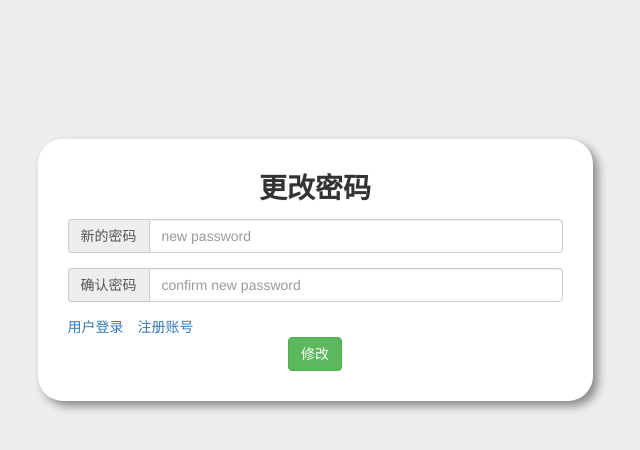
After one commit to scl1994/alpha_0, a Django app: page /account/change_pwd/ in a window 1280 px wide. The commit adds this page. Shown: the top 450 px of the page, without its empty margins (325-965 px from the left). Run offline with Django 3.2, Linux system fonts and the light colour scheme; some libraries are stand-ins or nearby versions.

Commit message:
add the password-changing function

```diff
--- a/apps/users/urls.py
+++ b/apps/users/urls.py
@@ -1,6 +1,6 @@
 from django.conf.urls import url
 
-from .views import LoginView, RegisterView, ActiveView
+from .views import LoginView, RegisterView, ActiveView, ForgetPasswordView, ForgetVerifyView, ChangePwdView
 
 
 urlpatterns = [
@@ -9,4 +9,10 @@ urlpatterns = [
     url(r'^register/$', RegisterView.as_view(), name="register"),
 
     url(r"^active/(?P<token>.*)/$", ActiveView.as_view(), name="user_active"),
+
+    url(r"^forget_pwd/$", ForgetPasswordView.as_view(), name="forget_pwd"),
+
+    url(r"^forget_verify/(?P<token>.*)/$", ForgetVerifyView.as_view(), name="forget_verify"),
+
+    url(r"^change_pwd/$", ChangePwdView.as_view(), name="change_pwd"),
 ]
--- a/apps/users/views.py
+++ b/apps/users/views.py
@@ -5,8 +5,8 @@ from django.contrib.auth.backends import ModelBackend
 from django.contrib.auth.hashers import make_password
 
 from .models import UserProfile
-from .forms import LoginForm, RegisterForm
-from utils.send_email import send_register_email
+from .forms import LoginForm, RegisterForm, ForgetPwdForm, ChangePwdForm
+from utils.send_email import send_email
 from utils.token import token_confirm
 
 
@@ -62,7 +62,7 @@ class RegisterView(View):
             user_profile.save()
 
             email_token = token_confirm.generate_validate_token(user_email)
-            send_register_email(email=user_email, token=email_token, send_type="register")
+            send_email(email=user_email, token=email_token, send_type="register")
             return render(request, "login.html")
         else:
             return render(request, "register.html", {"register_form": register_form})
@@ -88,3 +88,45 @@ class ActiveView(View):
         user.is_activated = True
         user.save()
         return render(request, "login.html")
+
+
+class ForgetPasswordView(View):
+    def get(self, request):
+        return render(request, "forget-pwd.html")
+
+    def post(self, request):
+        forget_pwd_form = ForgetPwdForm(request.POST)
+        if forget_pwd_form.is_valid():
+            email = request.POST.get("email", "")
+
+            email_token = token_confirm.generate_validate_token(email)
+            send_email(email=email, token=email_token, send_type="forget_pwd")
+            return render(request, "send-success.html")
+        return render(request, "forget-pwd.html", {"forget_pwd_form": forget_pwd_form})
+
+
+class ForgetVerifyView(View):
+    def get(self, request, token):
+        try:
+            email = token_confirm.confirm_validate_token(token, expiration=3600)
+        except:
+            return render(request, "forget-pwd.html", {"message": "邮箱验证信息有误或者已过期，请重新验证"})
+        return render(request, "change-pwd.html", {"user_email": email})
+
+
+class ChangePwdView(View):
+    def get(self, request):
+        return render(request, "change-pwd.html")
+
+    def post(self, request):
+        change_pwd_form = ChangePwdForm(request.POST)
+        if change_pwd_form.is_valid():
+            email = request.POST.get("email")
+            password = request.POST.get("password_1")
+            user = UserProfile.objects.get(email=email)
+            user.password = make_password(password)
+            user.save()
+            return render(request, "login.html")
+        else:
+            email = request.POST.get("email", "")
+            return render(request, "change-pwd.html", {"change_pwd_form": change_pwd_form, "user_email": email})
--- /dev/null
+++ b/static/css/forget-pwd.css
@@ -0,0 +1,14 @@
+body {background-color: #eee}
+
+.verify-email {margin-top: 25%; background-color: white; padding: 30px; border-radius: 25px; box-shadow: 5px 5px 10px #888888;}
+
+.verify-email .part-title {font-size: 28px; text-align: center}
+
+.verify-email .verify-button {text-align: center}
+
+.verify-email .login {margin: 10px 10px 10px 0}
+
+.verify-email .error-message { background: orange;color: blue; text-align: center;}
+.verify-email .error-message h4 {margin: 10px 0}
+
+.verify-email .error-input {border-color: #f00; box-shadow: 0 0 5px #aa0b0b;}
--- /dev/null
+++ b/templates/change-pwd.html
@@ -0,0 +1,69 @@
+<!DOCTYPE html>
+{% load staticfiles %}
+<html lang="zh-CN">
+<head>
+	<meta charset="utf-8">
+	<meta http-equiv="X-UA-Compatible" content="IE=edge">
+	<meta name="viewport" content="width=device-width, initial-scale=1">
+
+	<title>my index</title>
+
+	<link href="{% static 'css/bootstrap/bootstrap.min.css' %}" rel="stylesheet">
+	<link href="{% static 'css/forget-pwd.css' %}" rel="stylesheet">
+
+</head>
+<body>
+<div class="container">
+	<div class="row">
+		<div class="col-md-6 col-md-offset-3">
+			<div class="verify-email" >
+				<p class="part-title"><b>更改密码</b></p>
+				<form action="{% url 'account:change_pwd' %}" method="POST" role="form">
+                    <input type="hidden" name="email" value="{{ user_email }}">
+					<div class="form-group">
+						<label class="sr-only" for="password_1">新密码</label>
+						<div class="input-group">
+                            <div class="input-group-addon">新的密码</div>
+                            <input type="password" name="password_1" class="form-control {% if change_pwd_form.errors.password_1 %}error-input{% endif %}" id="password_1" placeholder="new password" required="required">
+                        </div>
+					</div>
+                    {% if change_pwd_form.errors.password_1 %}
+                        <div class="error-message">
+                            <h4><b>{{ change_pwd_form.errors.password_1.0 }}</b></h4>
+                        </div>
+                    {% endif %}
+                    <div class="form-group">
+						<label class="sr-only" for="password_2">确认密码</label>
+						<div class="input-group">
+                            <div class="input-group-addon">确认密码</div>
+                            <input type="password" name="password_2" class="form-control {% if change_pwd_form.errors.password_2 %}error-input{% endif %}" id="password_2" placeholder="confirm new password" required="required">
+                        </div>
+					</div>
+                    {% if change_pwd_form.errors.password_2 %}
+                        <div class="error-message">
+                            <h4><b>{{ change_pwd_form.errors.password_2.0 }}</b></h4>
+                        </div>
+                    {% endif %}
+                    {% if change_pwd_form.errors.email %}
+                        <div class="error-message">
+                            <h4><b>{{ change_pwd_form.errors.email.0 }}</b></h4>
+                        </div>
+                    {% endif %}
+                    <div class="error-message">
+                        <h4><b>{{ message }}</b></h4>
+                    </div>
+					<span class="login"><a href="{% url 'account:login' %}">用户登录</a></span>
+					<span class="login"><a href="{% url 'account:register' %}">注册账号</a></span>
+					<div class="verify-button">
+						<button type="submit" class="btn btn-success">修改</button>
+					</div>
+                    {% csrf_token %}
+				</form>
+			</div>
+		</div>
+	</div>
+</div>
+<script src="{% static 'js/bootstrap/jquery.min.js' %}"></script>
+<script src="{% static 'js/bootstrap/bootstrap.min.js' %}"></script>
+</body>
+</html>
--- a/templates/login.html
+++ b/templates/login.html
@@ -41,7 +41,7 @@
                         <h4><b>{{ message }}</b></h4>
                     </div>
 					<span class="forget-password"><a href="{% url 'account:register' %}">注册账户！</a></span>
-					<span class="forget-password"><a href="">忘记密码？</a></span>
+					<span class="forget-password"><a href="{% url 'account:forget_pwd' %}">忘记密码？</a></span>
 					<div class="login-button">
 						<button type="submit" class="btn btn-success">登录</button>
 					</div>
```
Also changed, not shown: apps/users/forms.py (+34 -0 lines), apps/utils/send_email.py (+9 -3 lines), templates/forget-pwd.html (added, +51 -0 lines), templates/send-success.html (added, +10 -0 lines).
